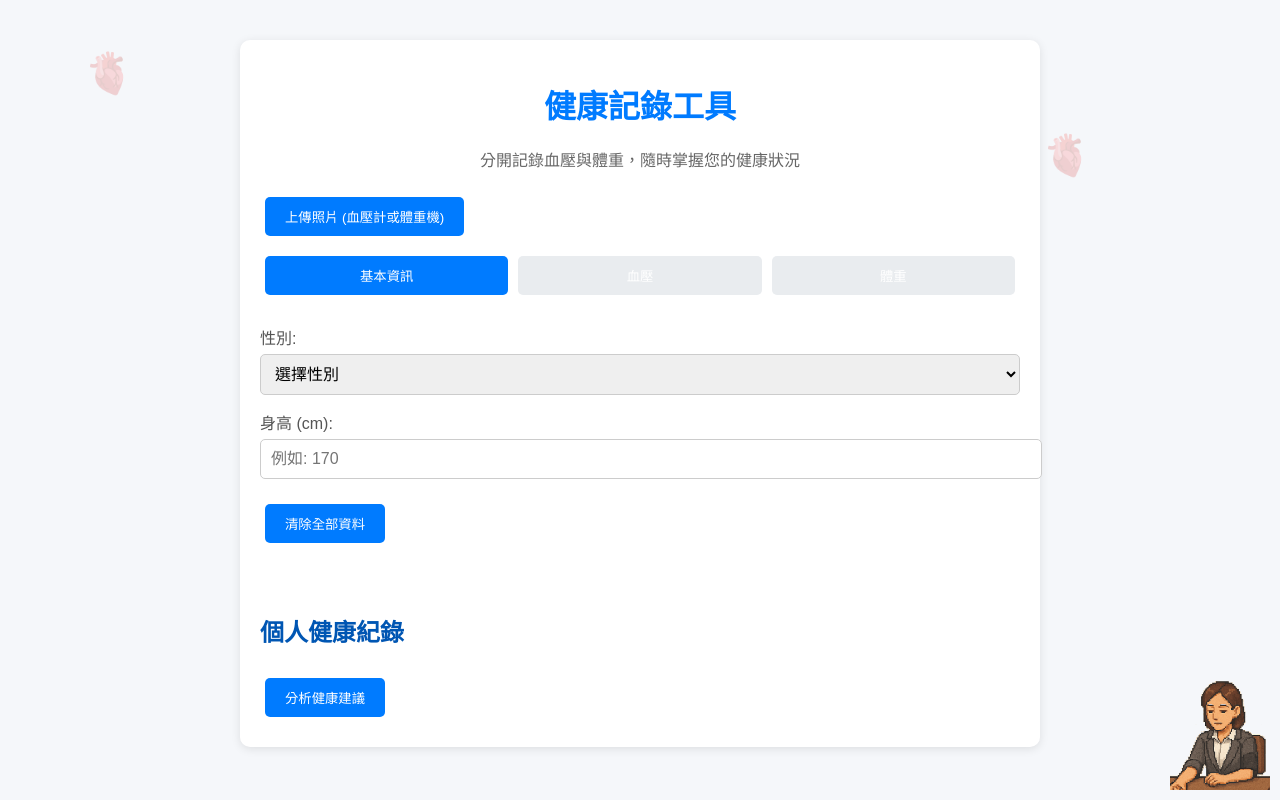
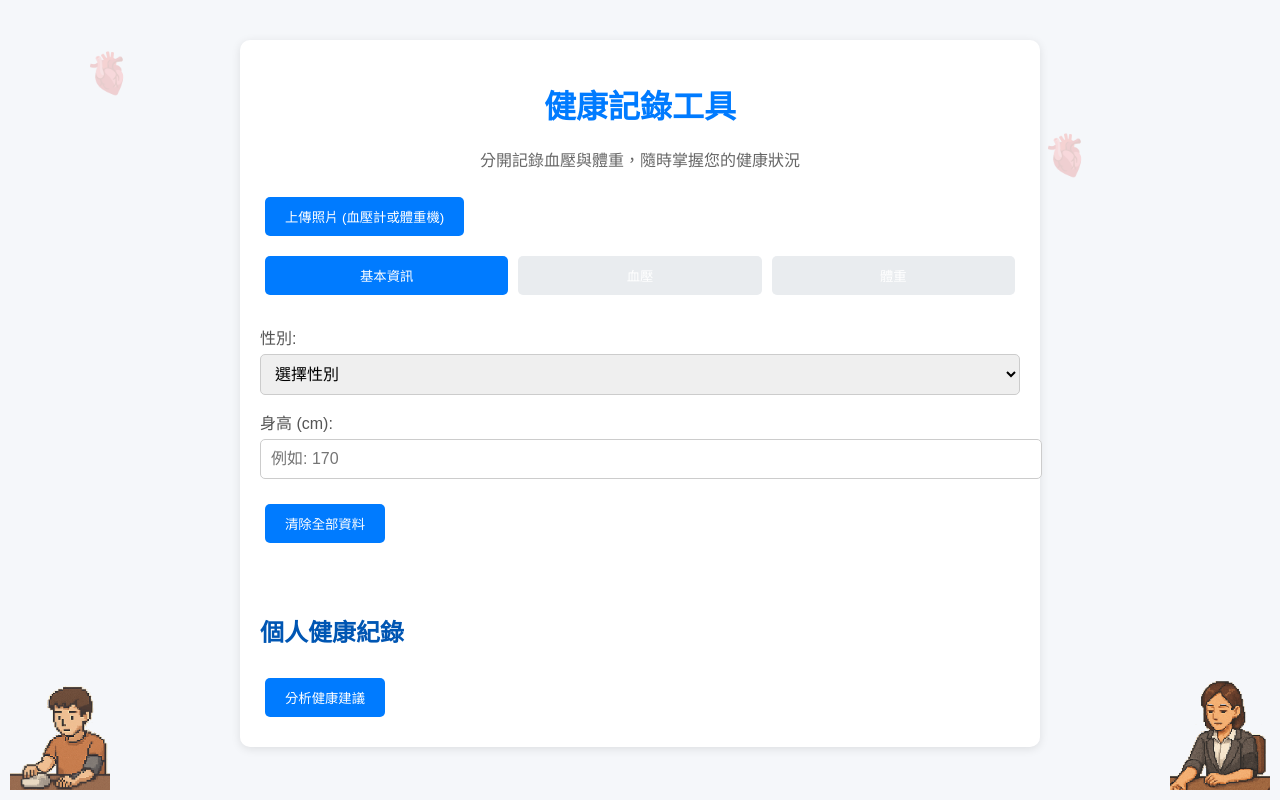
Before and after one commit to WinnieLineer/BPTracker, a plain HTML site: page index.html in a window 1280 px wide. Drawn offline with Linux system fonts and the light colour scheme.

Commit message:
add bp gif

```diff
--- a/index.html
+++ b/index.html
@@ -80,6 +80,7 @@
 <script src="analysis.js"></script>
 <script src="ui.js"></script>
 <script src="main.js"></script>
-<img src="bp.gif" id="floatingGif" alt="健康動畫">
+<img src="bp.gif" id="floatingGif" alt="右下角圖片">
+<img src="bpLeft.gif" id="floatingLeftImage" alt="左下角圖片">
 </body>
 </html>
--- a/styles.css
+++ b/styles.css
@@ -172,3 +172,17 @@ button:hover, #photoInputBtn:hover {
 #floatingGif:hover {
     transform: scale(1.2); /* 滑鼠懸停時放大 */
 }
+#floatingLeftImage {
+    position: fixed;
+    bottom: 10px;
+    left: 10px;
+    width: 100px;  /* 根據需求調整大小 */
+    height: auto;
+    z-index: 1000;  /* 確保圖片顯示在最上層 */
+    opacity: 0.9;  /* 調整透明度 */
+    transition: transform 0.3s ease-in-out;
+}
+
+#floatingLeftImage:hover {
+    transform: scale(1.2); /* 滑鼠懸停時放大 */
+}
--- a/ui.js
+++ b/ui.js
@@ -52,7 +52,8 @@ function displayRecords() {
 // **排序**
     records.sort((a, b) => parseDateToTimestamp(b.date) - parseDateToTimestamp(a.date));
 
-    console.log(records);
+// **將排序後的數據存回 localStorage**
+    localStorage.setItem('bpRecords', JSON.stringify(records));
 
     recordsDiv.innerHTML = '';
     records.forEach((record, index) => {
```
Also changed, not shown: bpLeft.gif (added).
